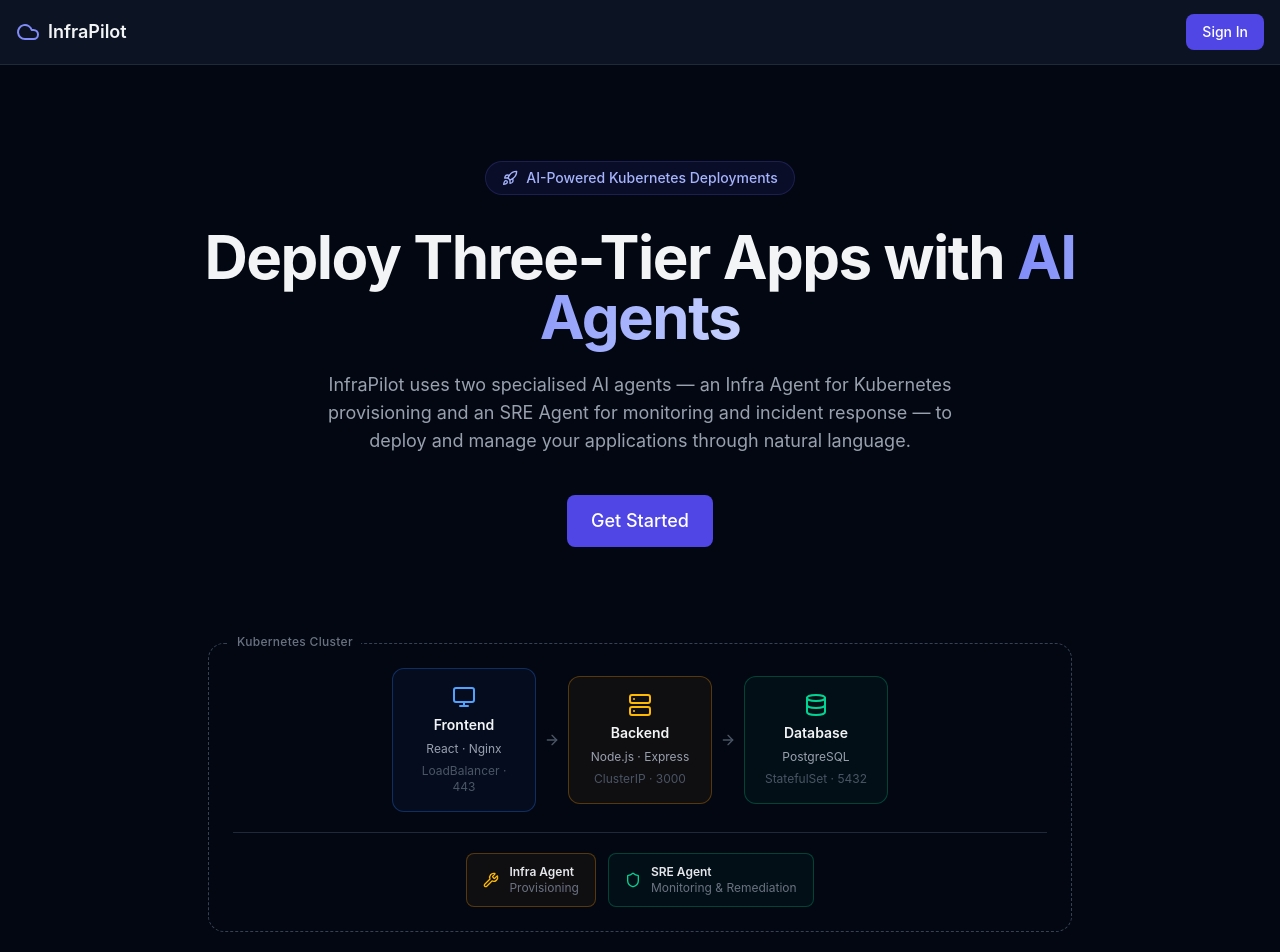
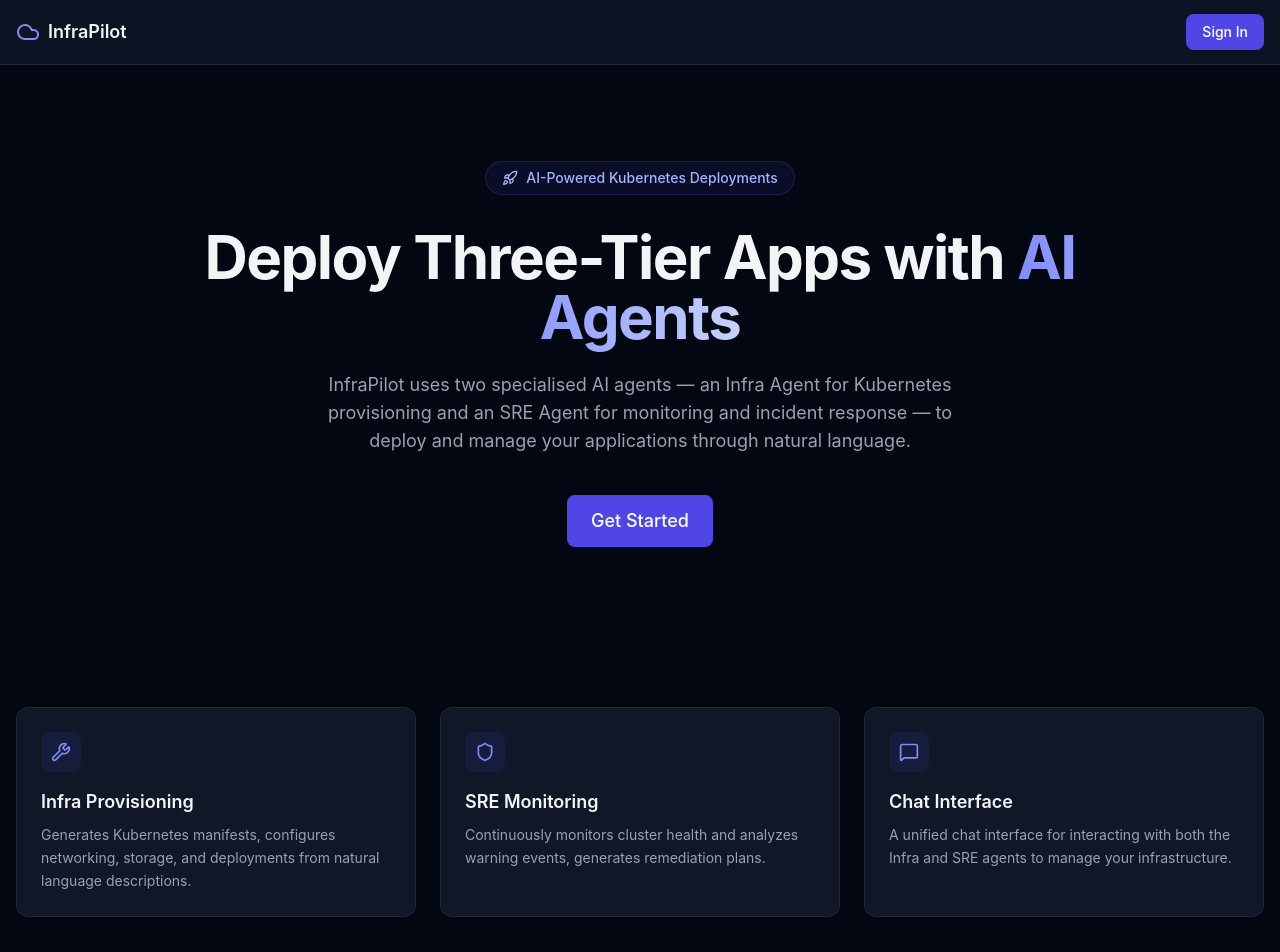
Before and after one commit to UMass-Agentic-Systems/InfraPilot-frontend, a React (Vite) app: page / in a window 1280 px wide. Shown: the top 952 px of the page. Built offline with nearby package versions, Linux system fonts and the light colour scheme.

Commit message:
Component misuse fix and UI improvements (closes #36)

```diff
--- a/src/components/ArchitectureDiagram.jsx
+++ b/src/components/ArchitectureDiagram.jsx
@@ -1,103 +1,36 @@
-import { Monitor, Server, Database, Wrench, Shield, ArrowRight } from 'lucide-react'
+import { ArrowRight, ArrowDown } from 'lucide-react'
+import TierCard from './TierCard'
 
-const TIERS = [
-  {
-    key: 'frontend',
-    icon: Monitor,
-    iconColour: 'text-blue-400',
-    border: 'border-blue-500/30',
-    bg: 'bg-blue-500/5',
-    label: 'Frontend',
-    tech: 'React · Nginx',
-    detail: 'LoadBalancer · 443',
-  },
-  {
-    key: 'backend',
-    icon: Server,
-    iconColour: 'text-amber-400',
-    border: 'border-amber-500/30',
-    bg: 'bg-amber-500/5',
-    label: 'Backend',
-    tech: 'Node.js · Express',
-    detail: 'ClusterIP · 3000',
-  },
-  {
-    key: 'database',
-    icon: Database,
-    iconColour: 'text-emerald-400',
-    border: 'border-emerald-500/30',
-    bg: 'bg-emerald-500/5',
-    label: 'Database',
-    tech: 'PostgreSQL',
-    detail: 'StatefulSet · 5432',
-  },
-]
+const TIER_ORDER = ['frontend', 'backend', 'database']
 
-const AGENTS = [
-  {
-    icon: Wrench,
-    iconColour: 'text-amber-400',
-    border: 'border-amber-500/30',
-    bg: 'bg-amber-500/5',
-    label: 'Infra Agent',
-    detail: 'Provisioning',
-  },
-  {
-    icon: Shield,
-    iconColour: 'text-emerald-400',
-    border: 'border-emerald-500/30',
-    bg: 'bg-emerald-500/5',
-    label: 'SRE Agent',
-    detail: 'Monitoring & Remediation',
-  },
-]
-
-function TierNode({ icon: Icon, iconColour, bg, border, label, tech, detail }) {
+export default function ArchitectureDiagram({ tiers }) {
   return (
-    <div className={`${bg} border ${border} rounded-xl p-4 flex flex-col items-center gap-1.5 w-32 sm:w-36 text-center`}>
-      <Icon className={`w-6 h-6 ${iconColour}`} />
-      <span className="text-sm font-semibold text-gray-100">{label}</span>
-      <span className="text-xs text-gray-400">{tech}</span>
-      <span className="text-xs text-gray-600">{detail}</span>
-    </div>
-  )
-}
-
-function AgentNode({ icon: Icon, iconColour, bg, border, label, detail }) {
-  return (
-    <div className={`${bg} border ${border} rounded-lg px-4 py-2.5 flex items-center gap-2.5`}>
-      <Icon className={`w-4 h-4 ${iconColour} flex-shrink-0`} />
-      <div>
-        <div className="text-xs font-semibold text-gray-200">{label}</div>
-        <div className="text-xs text-gray-500">{detail}</div>
-      </div>
-    </div>
-  )
-}
-
-export default function ArchitectureDiagram() {
-  return (
-    <div className="relative border border-dashed border-gray-700 rounded-2xl p-6 w-full">
-      <span className="absolute -top-2.5 left-5 bg-gray-950 px-2 text-xs text-gray-500 font-medium tracking-wide">
-        Kubernetes Cluster
-      </span>
-
-      {/* Three-tier flow */}
-      <div className="flex items-center justify-center flex-wrap gap-2">
-        {TIERS.map((tier, i) => (
-          <div key={tier.key} className="flex items-center gap-2">
-            <TierNode {...tier} />
-            {i < TIERS.length - 1 && (
-              <ArrowRight className="w-4 h-4 text-gray-600 flex-shrink-0" />
+    <div>
+      {/* Desktop: horizontal with ArrowRight */}
+      <div className="hidden lg:grid grid-cols-[1fr_auto_1fr_auto_1fr] items-stretch gap-3">
+        {TIER_ORDER.map((tierKey, i) => (
+          <>
+            <TierCard key={tierKey} tierKey={tierKey} tier={tiers[tierKey]} />
+            {i < TIER_ORDER.length - 1 && (
+              <div key={`arrow-${tierKey}`} className="flex items-center">
+                <ArrowRight className="w-5 h-5 text-gray-600" />
+              </div>
             )}
-          </div>
+          </>
         ))}
       </div>
 
-      {/* AI Agents */}
-      <div className="mt-5 pt-5 border-t border-gray-800 flex flex-wrap justify-center gap-3">
-        {AGENTS.map((agent) => (
-          <AgentNode key={agent.label} {...agent} />
+      {/* Mobile: vertical with ArrowDown */}
+      <div className="flex lg:hidden flex-col items-center gap-3">
+        {TIER_ORDER.map((tierKey, i) => (
+          <div key={tierKey} className="w-full flex flex-col items-center gap-3">
+            <div className="w-full">
+              <TierCard tierKey={tierKey} tier={tiers[tierKey]} />
+            </div>
+            {i < TIER_ORDER.length - 1 && (
+              <ArrowDown className="w-5 h-5 text-gray-600 flex-shrink-0" />
+            )}
+          </div>
         ))}
       </div>
     </div>
--- a/src/components/FeaturesSection.jsx
+++ b/src/components/FeaturesSection.jsx
@@ -11,7 +11,7 @@ const features = [
     icon: Shield,
     title: 'SRE Monitoring',
     description:
-      'Configures Prometheus, Grafana, alerting rules, and incident response automation for your deployments.',
+      'Continuously monitors cluster health and analyzes warning events, generates remediation plans.',
   },
   {
     icon: MessageSquare,
--- a/src/components/ProgressBar.jsx
+++ b/src/components/ProgressBar.jsx
@@ -4,12 +4,12 @@ function barColour(value) {
   return 'bg-emerald-500'
 }
 
-export default function ProgressBar({ value, label }) {
+export default function ProgressBar({ value, label, limit }) {
   return (
     <div className="space-y-1">
       <div className="flex justify-between text-xs text-gray-400">
         <span>{label}</span>
-        <span>{value}%</span>
+        <span>{value}%{limit ? ` / ${limit}` : ''}</span>
       </div>
       <div className="h-1.5 bg-gray-700 rounded-full overflow-hidden">
         <div
--- a/src/components/VisualizationView.jsx
+++ b/src/components/VisualizationView.jsx
@@ -2,7 +2,7 @@ import { LayoutDashboard } from 'lucide-react'
 import { useParams } from 'react-router-dom'
 import { mockVisualizationData } from '../data/mockData'
 import ClusterInfo from './ClusterInfo'
-import TierCard from './TierCard'
+import ArchitectureDiagram from './ArchitectureDiagram'
 import MetricsPanel from './MetricsPanel'
 
 function EmptyState() {
@@ -30,20 +30,14 @@ export default function VisualizationView() {
   const { cluster, tiers, traffic } = data
 
   return (
-    <div className="h-full overflow-y-auto p-4 space-y-4">
-      {/* Cluster header */}
+    <div className="h-full overflow-y-auto p-6 space-y-8">
+      {/* Cluster info */}
+      <ClusterInfo cluster={cluster} />
+
+      {/* Architecture diagram */}
       <div>
-        <h2 className="text-sm font-semibold text-gray-100">{cluster.name}</h2>
-        <div className="mt-2">
-          <ClusterInfo cluster={cluster} />
-        </div>
-      </div>
-
-      {/* Tier cards */}
-      <div className="grid grid-cols-1 gap-4 sm:grid-cols-3">
-        {Object.entries(tiers).map(([tierKey, tier]) => (
-          <TierCard key={tierKey} tierKey={tierKey} tier={tier} />
-        ))}
+        <h3 className="text-xs font-semibold text-gray-500 uppercase tracking-wider mb-4">Architecture</h3>
+        <ArchitectureDiagram tiers={tiers} />
       </div>
 
       {/* Traffic metrics */}
--- a/src/data/mockData.js
+++ b/src/data/mockData.js
@@ -103,24 +103,24 @@ export const mockVisualizationData = {
     tiers: {
       frontend: {
         name: 'Frontend',
-        tech: ['React', 'Nginx'],
+        tech: ['React', 'Nginx', 'Ingress Controller'],
         pods: { running: 3, pending: 0, error: 0 },
-        resources: { cpuUsage: 35, memoryUsage: 42 },
+        resources: { cpuUsage: 35, cpuLimit: '500m', memoryUsage: 42, memoryLimit: '512Mi' },
         service: { type: 'LoadBalancer', port: 443 },
       },
       backend: {
-        name: 'Backend',
-        tech: ['Node.js', 'Express'],
+        name: 'API / Backend',
+        tech: ['Node.js', 'Express', 'ClusterIP Service'],
         pods: { running: 3, pending: 1, error: 0 },
-        resources: { cpuUsage: 62, memoryUsage: 71 },
+        resources: { cpuUsage: 62, cpuLimit: '1000m', memoryUsage: 71, memoryLimit: '1Gi' },
         service: { type: 'ClusterIP', port: 3000 },
         hpa: { minReplicas: 2, maxReplicas: 10, cpuTarget: 70 },
       },
       database: {
         name: 'Database',
-        tech: ['PostgreSQL', 'StatefulSet'],
+        tech: ['PostgreSQL', 'StatefulSet', 'PersistentVolume'],
         pods: { running: 2, pending: 0, error: 0 },
-        resources: { cpuUsage: 48, memoryUsage: 65 },
+        resources: { cpuUsage: 48, cpuLimit: '2000m', memoryUsage: 65, memoryLimit: '4Gi' },
         service: { type: 'ClusterIP', port: 5432 },
         storage: { used: '32Gi', size: '50Gi', class: 'gp3' },
       },
@@ -147,24 +147,24 @@ export const mockVisualizationData = {
     tiers: {
       frontend: {
         name: 'Frontend',
-        tech: ['Next.js', 'Nginx'],
+        tech: ['Next.js', 'Nginx', 'Ingress Controller'],
         pods: { running: 2, pending: 0, error: 0 },
-        resources: { cpuUsage: 28, memoryUsage: 38 },
+        resources: { cpuUsage: 28, cpuLimit: '500m', memoryUsage: 38, memoryLimit: '512Mi' },
         service: { type: 'LoadBalancer', port: 443 },
       },
       backend: {
-        name: 'Backend',
-        tech: ['FastAPI', 'Uvicorn'],
+        name: 'API / Backend',
+        tech: ['FastAPI', 'Uvicorn', 'ClusterIP Service'],
         pods: { running: 2, pending: 0, error: 1 },
-        resources: { cpuUsage: 74, memoryUsage: 82 },
+        resources: { cpuUsage: 74, cpuLimit: '1000m', memoryUsage: 82, memoryLimit: '2Gi' },
         service: { type: 'ClusterIP', port: 8000 },
         hpa: { minReplicas: 2, maxReplicas: 8, cpuTarget: 75 },
       },
       database: {
         name: 'Database',
-        tech: ['ClickHouse', 'StatefulSet'],
+        tech: ['ClickHouse', 'StatefulSet', 'PersistentVolume'],
         pods: { running: 4, pending: 0, error: 0 },
-        resources: { cpuUsage: 56, memoryUsage: 73 },
+        resources: { cpuUsage: 56, cpuLimit: '2000m', memoryUsage: 73, memoryLimit: '8Gi' },
         service: { type: 'ClusterIP', port: 8123 },
         storage: { used: '118Gi', size: '200Gi', class: 'io2' },
       },
--- a/src/pages/HomePage.jsx
+++ b/src/pages/HomePage.jsx
@@ -1,6 +1,5 @@
 import Navbar from '../components/Navbar'
 import HeroSection from '../components/HeroSection'
-import ArchitectureDiagram from '../components/ArchitectureDiagram'
 import FeaturesSection from '../components/FeaturesSection'
 
 export default function HomePage() {
@@ -8,9 +7,6 @@ export default function HomePage() {
     <div className="min-h-screen bg-gray-950">
       <Navbar />
       <HeroSection />
-      <section className="max-w-4xl mx-auto px-4 pb-16">
-        <ArchitectureDiagram />
-      </section>
       <FeaturesSection />
     </div>
   )
```
Also changed, not shown: src/components/MetricsPanel.jsx (+30 -18 lines), src/components/TierCard.jsx (+32 -31 lines).
